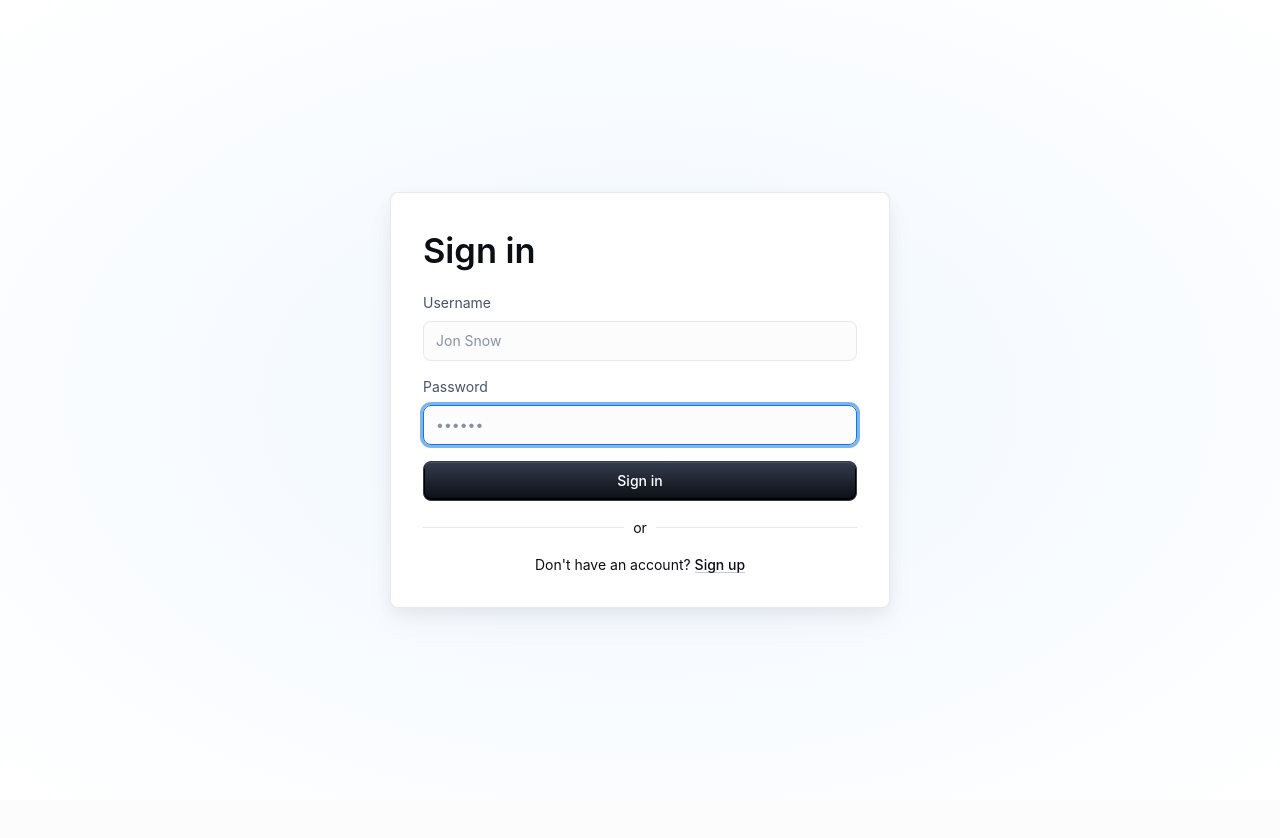
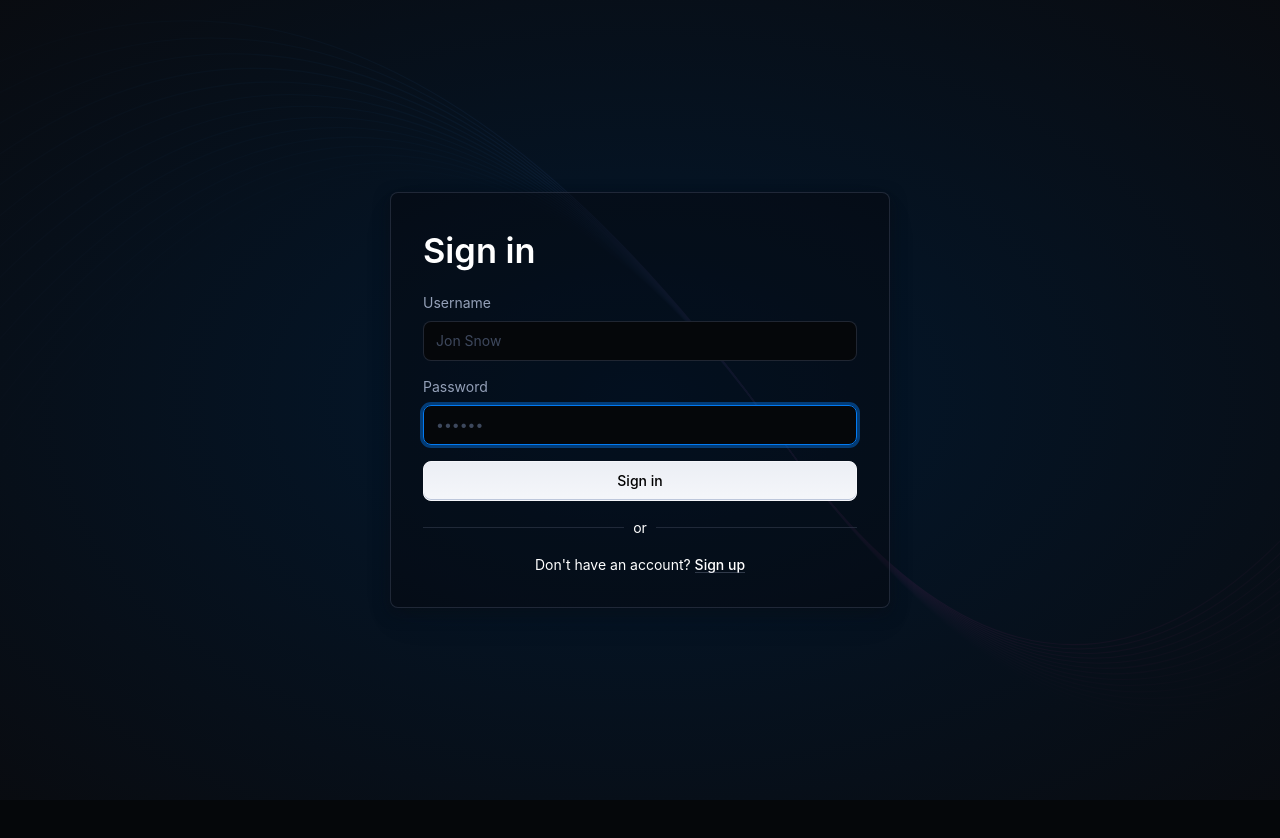
Before and after one commit to kooner27/capstone, a React (Vite) app in the folder electron-note-app/src/renderer/: page /#/signin in a window 1280 px wide. Shown: the top 838 px of the page. Built offline with nearby package versions, Linux system fonts and the light colour scheme; no server answers.

Commit message:
force dark theme fix

```diff
--- /dev/null
+++ b/electron-note-app/src/renderer/src/components/sign-in/DarkModeInit.jsx
@@ -0,0 +1,13 @@
+import { useEffect } from 'react'
+import { useColorScheme } from '@mui/material/styles'
+
+export default function DarkModeInitializer() {
+  const { setMode } = useColorScheme()
+
+  useEffect(() => {
+    // Set dark mode when component mounts
+    setMode('dark')
+  }, [setMode])
+
+  return null
+}
--- a/electron-note-app/src/renderer/src/components/sign-in/SignIn.jsx
+++ b/electron-note-app/src/renderer/src/components/sign-in/SignIn.jsx
@@ -28,6 +28,7 @@ import ForgotPassword from './components/ForgotPassword'
 import AppTheme from '../shared-theme/AppTheme'
 import ColorModeSelect from '../shared-theme/ColorModeSelect'
 import { GoogleIcon, FacebookIcon, SitemarkIcon } from './components/CustomIcons'
+import DarkModeInitializer from './DarkModeInit'
 
 import { loginUser } from '../../api/auth'
 
@@ -154,10 +155,12 @@ export default function SignIn(props) {
   }
 
   return (
-    <AppTheme {...props} mode="dark">
+    <AppTheme {...props}>
       <CssBaseline enableColorScheme />
       <SignInContainer direction="column" justifyContent="space-between">
         {/* <ColorModeSelect sx={{ position: 'fixed', top: '1rem', right: '1rem' }} /> */}
+        <DarkModeInitializer />
+
         <Card variant="outlined">
           {/* <SitemarkIcon /> This came with template, we don't need it. We can have our own logo later maybe */}
           <Typography
```
